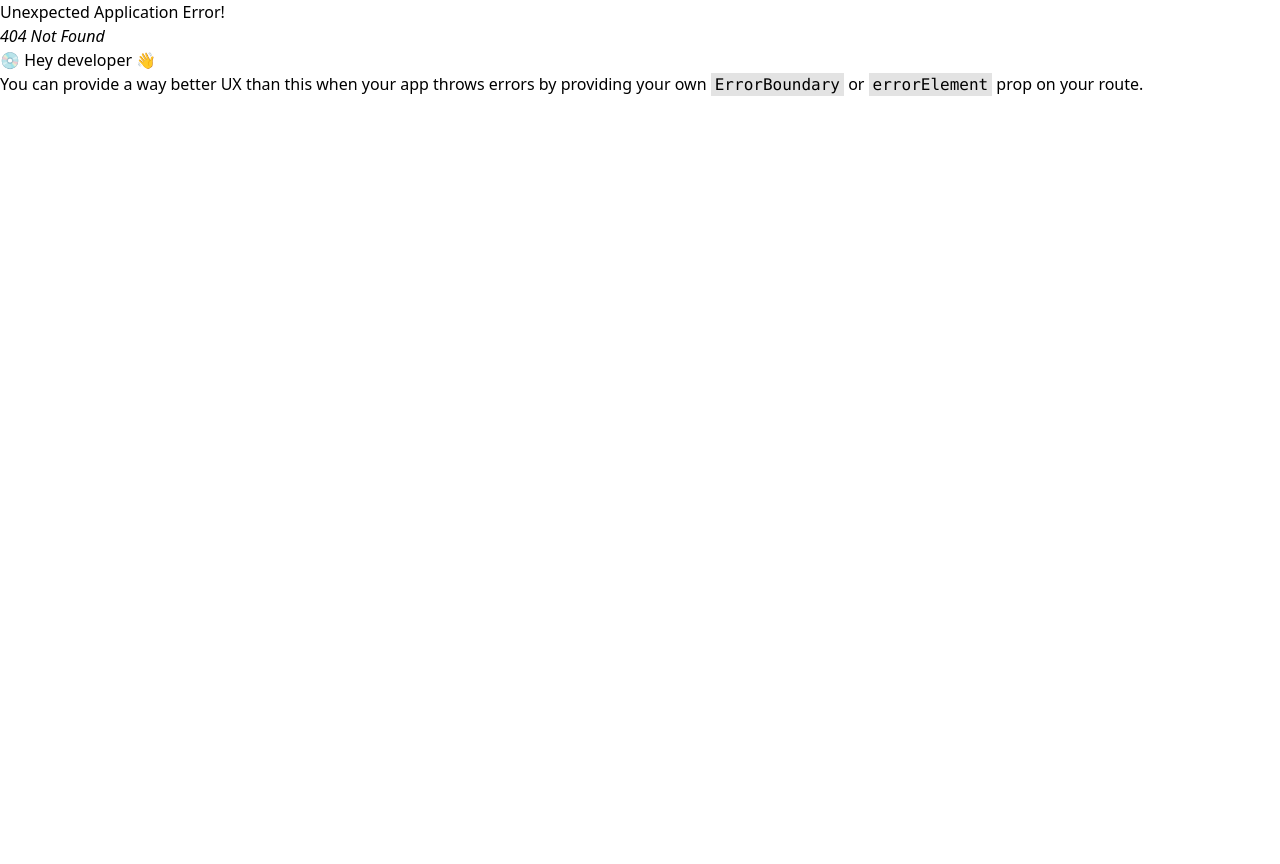
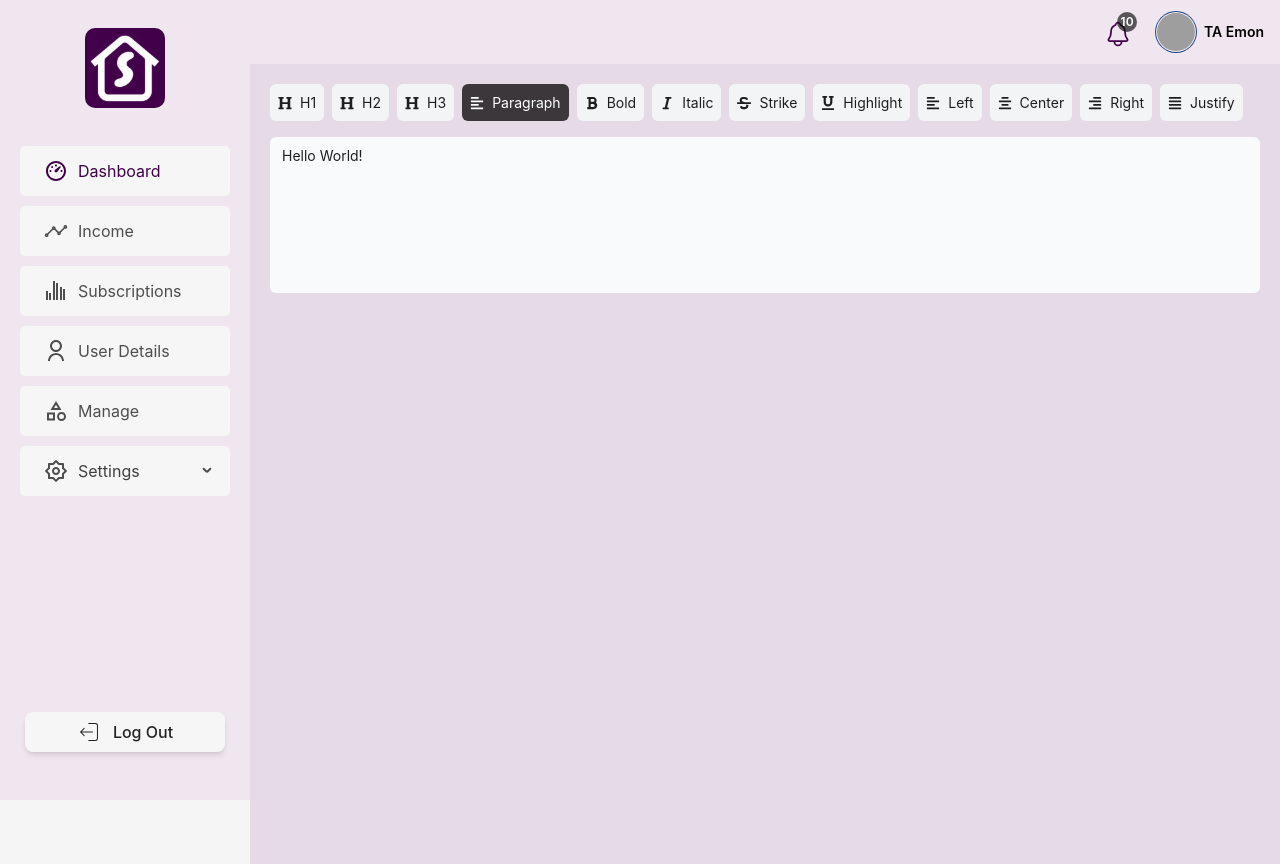
Before and after one commit to MDTanvirAhmedEmon/reactTS-ready-dashboard, a React (Vite) app: page /settings/privacy-policy in a window 1280 px wide. Before the commit this address had no page. Before the commit the page ends 800 px from the top, so only its background shows below. Built offline with nearby package versions, Linux system fonts and the light colour scheme; grey boxes are pictures that could not be loaded.

Commit message:
created all settings pages

```diff
--- a/package.json
+++ b/package.json
@@ -11,6 +11,9 @@
   },
   "dependencies": {
     "@tailwindcss/vite": "^4.1.3",
+    "@tiptap/pm": "^2.11.7",
+    "@tiptap/react": "^2.11.7",
+    "@tiptap/starter-kit": "^2.11.7",
     "antd": "^5.24.6",
     "react": "^19.0.0",
     "react-dom": "^19.0.0",
--- /dev/null
+++ b/src/components/PagesComponents/Tiptap/MenuBar.tsx
@@ -0,0 +1,107 @@
+/* eslint-disable @typescript-eslint/no-explicit-any */
+import { FaBold, FaItalic, FaUnderline, FaStrikethrough, FaAlignLeft, FaAlignCenter, FaAlignRight, FaAlignJustify, FaHeading } from 'react-icons/fa'; // Example icons
+
+const MenuBar = ({ editor }: any) => {
+
+    if (!editor) {
+        return null;
+    }
+
+    const menuItems = [
+        {
+            action: () => editor.chain().focus().toggleHeading({ level: 1 }).run(),
+            isActive: editor.isActive('heading', { level: 1 }),
+            icon: <FaHeading />,
+            label: 'H1',
+            level: 1,
+        },
+        {
+            action: () => editor.chain().focus().toggleHeading({ level: 2 }).run(),
+            isActive: editor.isActive('heading', { level: 2 }),
+            icon: <FaHeading />,
+            label: 'H2',
+            level: 2,
+        },
+        {
+            action: () => editor.chain().focus().toggleHeading({ level: 3 }).run(),
+            isActive: editor.isActive('heading', { level: 3 }),
+            icon: <FaHeading />,
+            label: 'H3',
+            level: 3,
+        },
+        {
+            action: () => editor.chain().focus().setParagraph().run(),
+            isActive: editor.isActive('paragraph'),
+            icon: <FaAlignLeft />,
+            label: 'Paragraph',
+            level: 'p',
+        },
+        {
+            action: () => editor.chain().focus().toggleBold().run(),
+            isActive: editor.isActive('bold'),
+            icon: <FaBold />,
+            label: 'Bold',
+        },
+        {
+            action: () => editor.chain().focus().toggleItalic().run(),
+            isActive: editor.isActive('italic'),
+            icon: <FaItalic />,
+            label: 'Italic',
+        },
+        {
+            action: () => editor.chain().focus().toggleStrike().run(),
+            isActive: editor.isActive('strike'),
+            icon: <FaStrikethrough />,
+            label: 'Strike',
+        },
+        {
+            action: () => editor.chain().focus().toggleHighlight().run(),
+            isActive: editor.isActive('highlight'),
+            icon: <FaUnderline />,
+            label: 'Highlight',
+        },
+        {
+            action: () => editor.chain().focus().setTextAlign('left').run(),
+            isActive: editor.isActive({ textAlign: 'left' }),
+            icon: <FaAlignLeft />,
+            label: 'Left',
+        },
+        {
+            action: () => editor.chain().focus().setTextAlign('center').run(),
+            isActive: editor.isActive({ textAlign: 'center' }),
+            icon: <FaAlignCenter />,
+            label: 'Center',
+        },
+        {
+            action: () => editor.chain().focus().setTextAlign('right').run(),
+            isActive: editor.isActive({ textAlign: 'right' }),
+            icon: <FaAlignRight />,
+            label: 'Right',
+        },
+        {
+            action: () => editor.chain().focus().setTextAlign('justify').run(),
+            isActive: editor.isActive({ textAlign: 'justify' }),
+            icon: <FaAlignJustify />,
+            label: 'Justify',
+        }
+    ];
+
+    return (
+        <div className=" mb-4">
+            <div className=" flex space-x-2">
+                {menuItems.map((item, index) => (
+                    <button
+                        key={index}
+                        onClick={item.action}
+                        className={`flex items-center justify-center p-2 rounded-md ${item.isActive ? ' bg-[#000000be] text-white' : 'bg-gray-100 hover:bg-gray-200'} transition-all duration-200`}
+                    >
+                        <span className="mr-2">{item.icon}</span>
+                        {item.label}
+                    </button>
+                ))}
+            </div>
+        </div>
+    );
+};
+
+export default MenuBar;
--- a/src/index.css
+++ b/src/index.css
@@ -32,8 +32,14 @@
 }
 
 /* remove menu border */
-/* Targeting the Ant Design menu root and inline/vertical variations */
 .ant-menu-light.ant-menu-root.ant-menu-inline,
 .ant-menu-light.ant-menu-root.ant-menu-vertical {
     border-inline-end: 0px solid rgba(5, 5, 5, 0.06) !important;
 }
+
+/* Tiptap remove focus outline */
+.ProseMirror-focused {
+  border: none;
+  box-shadow: none;
+  outline: none;
+}
--- /dev/null
+++ b/src/pages/settings/about-us/AboutUs.tsx
@@ -0,0 +1,10 @@
+
+const AboutUs = () => {
+    return (
+        <div>
+
+        </div>
+    );
+};
+
+export default AboutUs;
--- /dev/null
+++ b/src/pages/settings/privacy-policy/PrivacyPolicy.tsx
@@ -0,0 +1,28 @@
+import { useEditor, EditorContent } from '@tiptap/react'
+import StarterKit from '@tiptap/starter-kit'
+import MenuBar from '../../../components/PagesComponents/Tiptap/MenuBar';
+
+// define your extension array
+const extensions = [StarterKit]
+
+const content = '<p>Hello World!</p>'
+
+const PrivacyPolicy = () => {
+    const editor = useEditor({
+        extensions,
+        content,
+        editorProps: {
+            attributes: {
+                class: 'min-h-[156px] rounded-md bg-slate-50 py-2 px-3',
+            }
+        }
+    })
+    return (
+        <div>
+            <MenuBar editor={editor} />
+            <EditorContent editor={editor} />
+        </div>
+    );
+};
+
+export default PrivacyPolicy;
--- /dev/null
+++ b/src/pages/settings/terms-and-conditon/TermsAndCondition.tsx
@@ -0,0 +1,10 @@
+
+const TermsAndCondition = () => {
+    return (
+        <div>
+
+        </div>
+    );
+};
+
+export default TermsAndCondition;
```
Also changed, not shown: src/routes/routes.tsx (+15 -0 lines), 1 other file (tests, documents, lock files or other folders).
